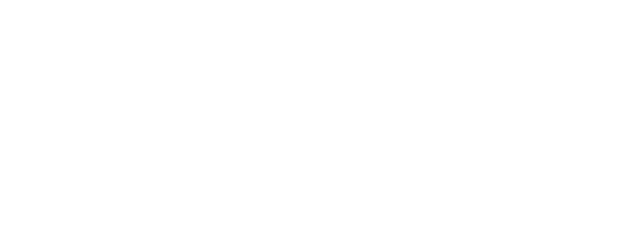
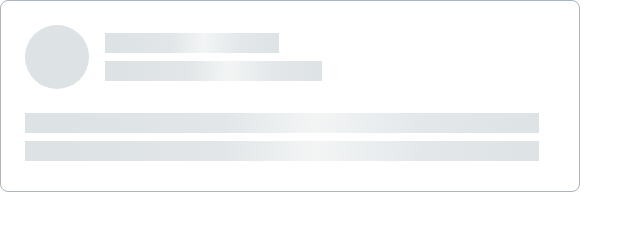
Before and after one commit to js-tasks-ru/htmlcss-20210409_eg-nosach, a website: page 04-lection2/02-skeleton/index.html in a window 1280 px wide. Shown: the whole page, without its empty margins (0-643 px from the left). Drawn offline with Linux system fonts and the light colour scheme.

Commit message:
skeleton component

```diff
--- a/04-lection2/02-skeleton/index.html
+++ b/04-lection2/02-skeleton/index.html
@@ -6,6 +6,18 @@
         <link rel="stylesheet" href="./skeleton.css">
     </head>
     <body>
-
+        <div class="skeleton">
+            <div class="skeleton__head">
+                <div class="skeleton__circle"></div>
+                <div class="skeleton__wrap">
+                    <div class="skeleton__line skeleton__line--quarter"></div>
+                    <div class="skeleton__line skeleton__line--half"></div>
+                </div>
+            </div>
+            <div class="skeleton__wrap">
+                <div class="skeleton__line"></div>
+                <div class="skeleton__line"></div>
+            </div>
+        </div>
     </body>
 </html>
--- a/04-lection2/02-skeleton/skeleton.css
+++ b/04-lection2/02-skeleton/skeleton.css
@@ -0,0 +1,45 @@
+.skeleton {
+  width: 580px;
+  height: 192px;
+  background-color: var(--white);
+  padding: 24px 40px 32px 24px;
+  border: 1px solid var(--border-c);
+  border-radius: var(--b-radius);
+}
+
+.skeleton__head {
+  display: flex;
+  align-items: center;
+  margin-bottom: 24px;
+}
+
+.skeleton__circle {
+  width: 64px;
+  height: 64px;
+  background-color: var(--gray-2);
+  margin-right: 16px;
+  border-radius: var(--b-radius-half);
+}
+
+.skeleton__wrap {
+  flex: 1;
+}
+
+.skeleton__line {
+  margin-bottom: 8px;
+  height: 20px;
+  width: 100%;
+  background: var(--skeleton-line-gradient);
+}
+
+.skeleton__line--half {
+  width: 50%;
+}
+
+.skeleton__line--quarter {
+  width: 40%;
+}
+
+.skeleton__line:last-child {
+  margin-bottom: 0;
+}
--- a/assets/css/main.css
+++ b/assets/css/main.css
@@ -1,5 +1,13 @@
 @import './normalize.css';
 @import '../fonts/fonts.css';
+
+html {
+    box-sizing: border-box;
+}
+
+*, *:before, *:after {
+    box-sizing: inherit;
+}
 
 * {
     font-family: Roboto, sans-serif;
@@ -21,8 +29,11 @@
 
     --half-opacity: .5;
     --b-radius: 8px;
+    --b-radius-half: 50%;
     --border-c: var(--gray-3);
+    --skeleton-line-gradient: linear-gradient(92.51deg, #DDE2E5 6.44%, #E2E6E8 38.47%, #F3F5F5 56.48%, #E3E7EA 77.5%, #DDE2E5 102.52%);
 
+    /* text colors */
     --primary-text-c: var(--gray-5);
     --secondary-text-c: var(--gray-4);
     --link-text-c: var(--blue-1);
```
